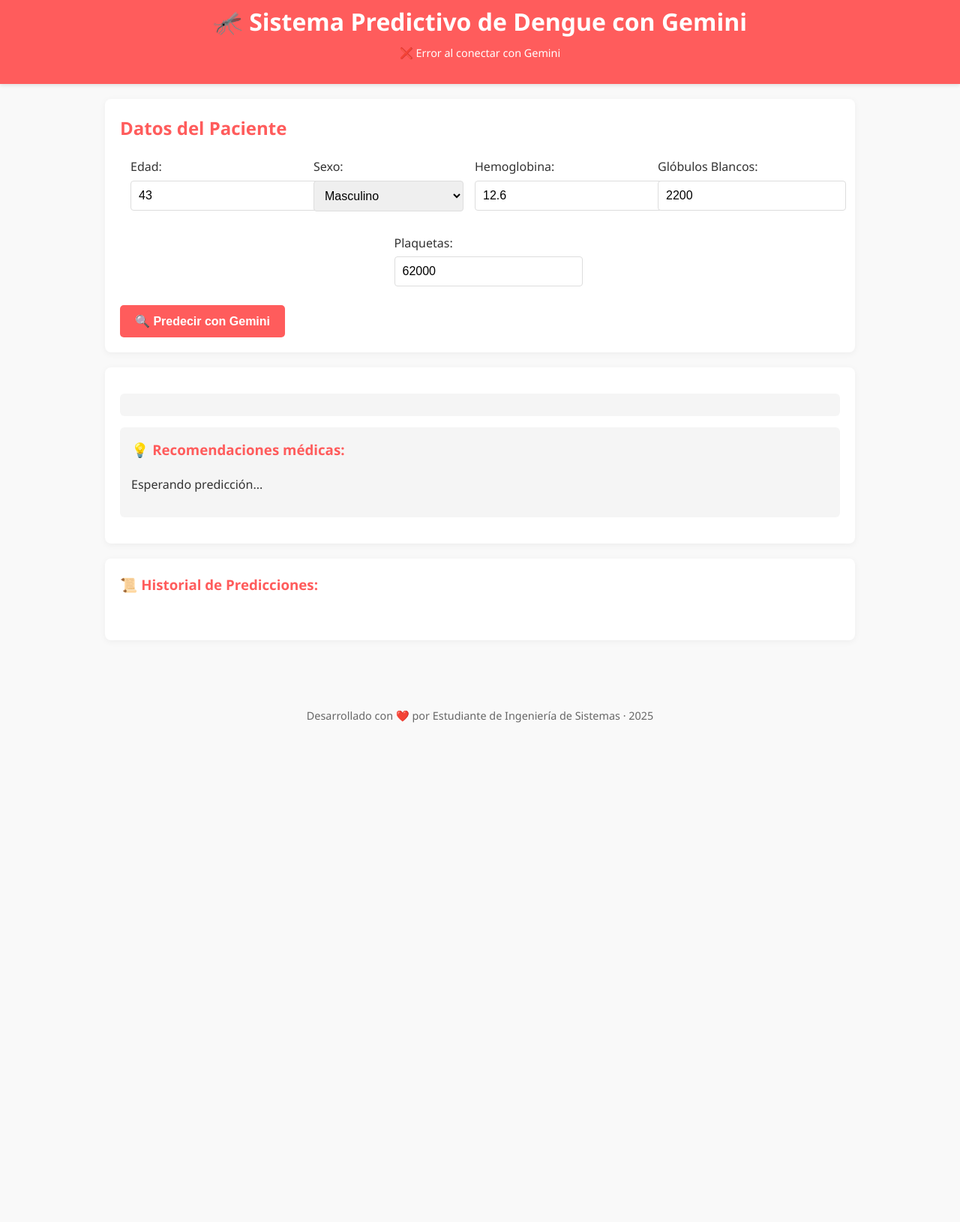
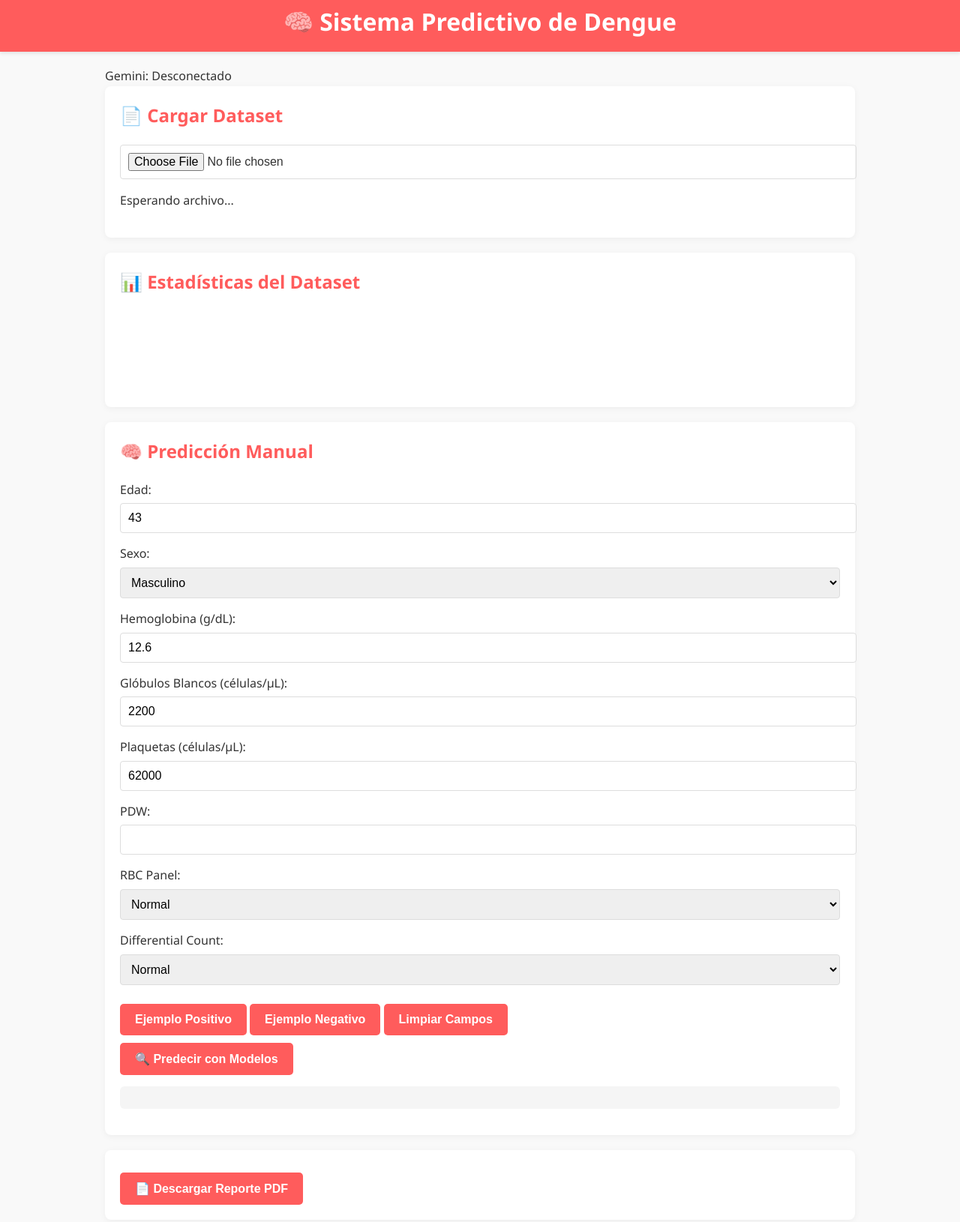
Before and after one commit to Jamp1416/DENGUE, a plain HTML site: page index.html in a window 1280 px wide. Shown: the part 12-1642 px from the top of the page at 75% size. Before the commit the page ends 1008 px from the top, so only its background shows below. Drawn offline with nearby package versions, Linux system fonts and the light colour scheme; no server answers; a script that the page names is missing.

Commit message:
index.html

```diff
--- a/index.html
+++ b/index.html
@@ -3,25 +3,44 @@
 <head>
   <meta charset="UTF-8" />
   <meta name="viewport" content="width=device-width, initial-scale=1.0"/>
-  <title>🧠 Sistema Predictivo de Dengue con Gemini</title>
+  <title>🦟 Sistema Predictivo de Dengue</title>
   <link rel="stylesheet" href="style.css" />
-  <!-- Añadimos jsPDF para generar PDF -->
+  <script src="https://cdnjs.cloudflare.com/ajax/libs/xlsx/0.18.5/xlsx.full.min.js"></script>
+  <script src="https://cdn.jsdelivr.net/npm/chart.js"></script>
   <script src="https://cdnjs.cloudflare.com/ajax/libs/jspdf/2.5.1/jspdf.umd.min.js"></script>
-  <script src="https://cdnjs.cloudflare.com/ajax/libs/html2canvas/1.4.1/html2canvas.min.js"></script>
+  <script src="https://cdnjs.cloudflare.com/ajax/libs/jspdf-autotable/3.5.28/jspdf.plugin.autotable.min.js"></script>
 </head>
 <body>
   <header>
-    <h1>🦟 Sistema Predictivo de Dengue con Gemini</h1>
-    <p id="status" class="status">🔄 Verificando conexión con Gemini...</p>
+    <h1>🧠 Sistema Predictivo de Dengue</h1>
   </header>
 
   <main>
+    <div id="geminiStatus">
+      <div class="led disconnected" id="geminiLed"></div>
+      <span>Gemini: Desconectado</span>
+    </div>
+
+    <div id="geminiRecommendations"></div>
+
     <section class="form-section">
-      <h2>Datos del Paciente</h2>
-      <div class="form-container">
+      <h2>📄 Cargar Dataset</h2>
+      <input type="file" id="excelFile" accept=".xlsx, .xls" />
+      <p id="loadStatus">Esperando archivo...</p>
+      <div id="dataPreview" class="data-preview"></div>
+    </section>
+
+    <section class="form-section">
+      <h2>📊 Estadísticas del Dataset</h2>
+      <canvas id="ageChart" width="200" height="100"></canvas>
+      <canvas id="sexChart" width="200" height="100"></canvas>
+    </section>
+
+    <section class="form-section">
+      <h2>🧠 Predicción Manual</h2>
       <div class="form-group">
         <label for="age">Edad:</label>
-          <input type="number" id="age">
+        <input type="number" id="age" min="0" max="120">
       </div>
 
       <div class="form-group">
@@ -29,51 +48,72 @@
         <select id="sex">
           <option value="male">Masculino</option>
           <option value="female">Femenino</option>
+          <option value="child">Niño/Niña</option>
         </select>
       </div>
 
       <div class="form-group">
-          <label for="haemoglobin">Hemoglobina:</label>
-          <input type="number" step="0.1" id="haemoglobin">
+        <label for="haemoglobin">Hemoglobina (g/dL):</label>
+        <input type="number" step="0.1" id="haemoglobin" min="5" max="20">
       </div>
 
       <div class="form-group">
-          <label for="wbc">Glóbulos Blancos:</label>
-          <input type="number" id="wbc">
+        <label for="wbc">Glóbulos Blancos (células/μL):</label>
+        <input type="number" id="wbc" min="1000" max="50000">
       </div>
 
       <div class="form-group">
-          <label for="platelets">Plaquetas:</label>
-          <input type="number" id="platelets">
-        </div>
+        <label for="platelets">Plaquetas (células/μL):</label>
+        <input type="number" id="platelets" min="10000" max="500000">
       </div>
 
-      <button id="predictBtn">🔍 Predecir con Gemini</button>
+      <div class="form-group">
+        <label for="pdw">PDW:</label>
+        <input type="number" step="0.1" id="pdw" min="5" max="30">
+      </div>
+
+      <div class="form-group">
+        <label for="rbc">RBC Panel:</label>
+        <select id="rbc">
+          <option value="0">Normal</option>
+          <option value="1">Anormal</option>
+        </select>
+      </div>
+
+      <div class="form-group">
+        <label for="diffCount">Differential Count:</label>
+        <select id="diffCount">
+          <option value="0">Normal</option>
+          <option value="1">Anormal</option>
+        </select>
+      </div>
+
+      <div class="button-group">
+        <button id="examplePositiveBtn" class="secondary-btn">Ejemplo Positivo</button>
+        <button id="exampleNegativeBtn" class="secondary-btn">Ejemplo Negativo</button>
+        <button id="clearBtn" class="secondary-btn">Limpiar Campos</button>
+      </div>
+
+      <button id="predictBtn">🔍 Predecir con Modelos</button>
+      <div id="result" class="prediction-box"></div>
     </section>
 
-    <section class="result-section" id="resultSection">
-      <div id="predictionResult" class="prediction-box"></div>
-
-      <div id="adviceBox" class="advice-box">
-        <h3>💡 Recomendaciones médicas:</h3>
-        <div id="adviceText">
-          <p>Esperando predicción...</p>
-        </div>
-      </div>
-
-      <button id="downloadPDF" class="download-btn" style="display:none">
-        📄 Descargar Resultado en PDF
-      </button>
+    <section class="form-section">
+      <button id="downloadReport" class="secondary-btn" disabled>📄 Descargar Reporte PDF</button>
     </section>
 
-    <section class="history-section">
-      <h3>📜 Historial de Predicciones:</h3>
-      <div id="history" class="history-list"></div>
+    <section class="form-section">
+      <h2>🤖 Chatbot Gemini</h2>
+      <div id="chatContainer">
+        <div id="chatMessages"></div>
+        <input type="text" id="chatInput" placeholder="Escribe tu pregunta..." />
+        <button id="sendBtn">Enviar</button>
+      </div>
     </section>
   </main>
 
   <footer>
-    <p>Desarrollado con ❤️ por Estudiante de Ingeniería de Sistemas · 2025</p>
+    <p>Desarrollado por Jose Angel Montiel y Luis Daza Mosquera - Estudiantes de Ingeniería de Sistemas · 2025</p>
   </footer>
 
   <script src="script.js"></script>
```
Lines whose indentation alone changed are shown as unchanged.
